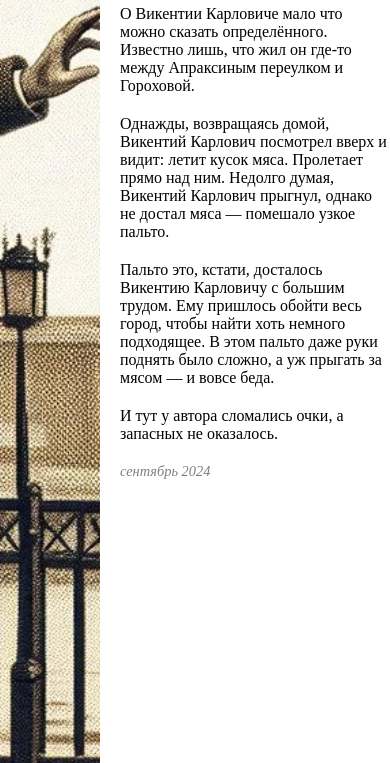
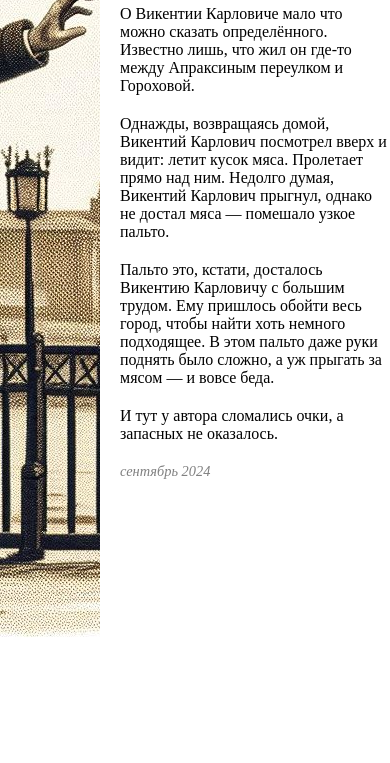
Before and after one commit to himmih/harms, a plain HTML site: page index.html in a window 390 px wide. Shown: the part 81-844 px from the top of the page. Drawn offline with Linux system fonts and the light colour scheme.

Commit message:
rollback 734px

```diff
--- a/index.html
+++ b/index.html
@@ -25,7 +25,7 @@
         }
         .image {
             width: 100px;
-            height: 1000px;
+            height: 734px;
             flex-shrink: 0; /* Prevent the image from shrinking */
         }
         .image img {
@@ -61,7 +61,7 @@
             }
             .image {
                 width: 100px; /* Keep fixed width */
-                height: 1000px; /* Keep fixed height */
+                height: 734px; /* Keep fixed height */
             }
             .text {
                 max-width: 100%;
```
